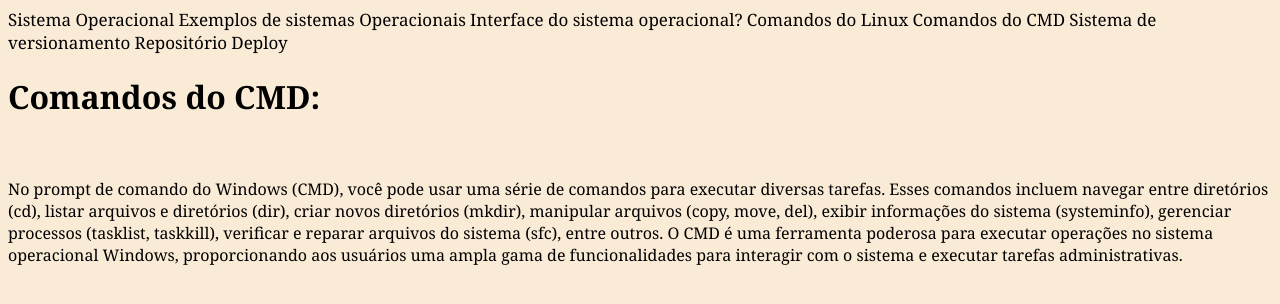
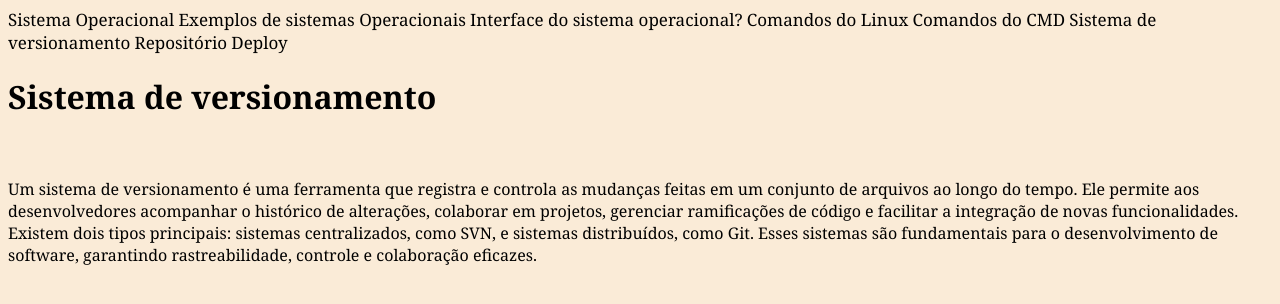
Before and after one commit to devict123/victor-fey, a plain HTML site: page versionamento.html in a window 1280 px wide. Drawn offline with Linux system fonts and the light colour scheme.

Commit message:
atualizando

```diff
--- a/versionamento.html
+++ b/versionamento.html
@@ -16,9 +16,9 @@
         <a href="repositorio.html">Repositório</a>
         <a href="deploy.html">Deploy</a>
         <br>
-        <h1>Comandos do CMD:</h1>
+        <h1>Sistema de versionamento</h1>
         <br>
-            <p>No prompt de comando do Windows (CMD), você pode usar uma série de comandos para executar diversas tarefas. Esses comandos incluem navegar entre diretórios (cd), listar arquivos e diretórios (dir), criar novos diretórios (mkdir), manipular arquivos (copy, move, del), exibir informações do sistema (systeminfo), gerenciar processos (tasklist, taskkill), verificar e reparar arquivos do sistema (sfc), entre outros. O CMD é uma ferramenta poderosa para executar operações no sistema operacional Windows, proporcionando aos usuários uma ampla gama de funcionalidades para interagir com o sistema e executar tarefas administrativas.</p>
+            <p>     Um sistema de versionamento é uma ferramenta que registra e controla as mudanças feitas em um conjunto de arquivos ao longo do tempo. Ele permite aos desenvolvedores acompanhar o histórico de alterações, colaborar em projetos, gerenciar ramificações de código e facilitar a integração de novas funcionalidades. Existem dois tipos principais: sistemas centralizados, como SVN, e sistemas distribuídos, como Git. Esses sistemas são fundamentais para o desenvolvimento de software, garantindo rastreabilidade, controle e colaboração eficazes.</p>
         <br>
     </body>
 
```
Also changed, not shown: deploy.html (+5 -1 lines), repositorio.html (+5 -1 lines).
